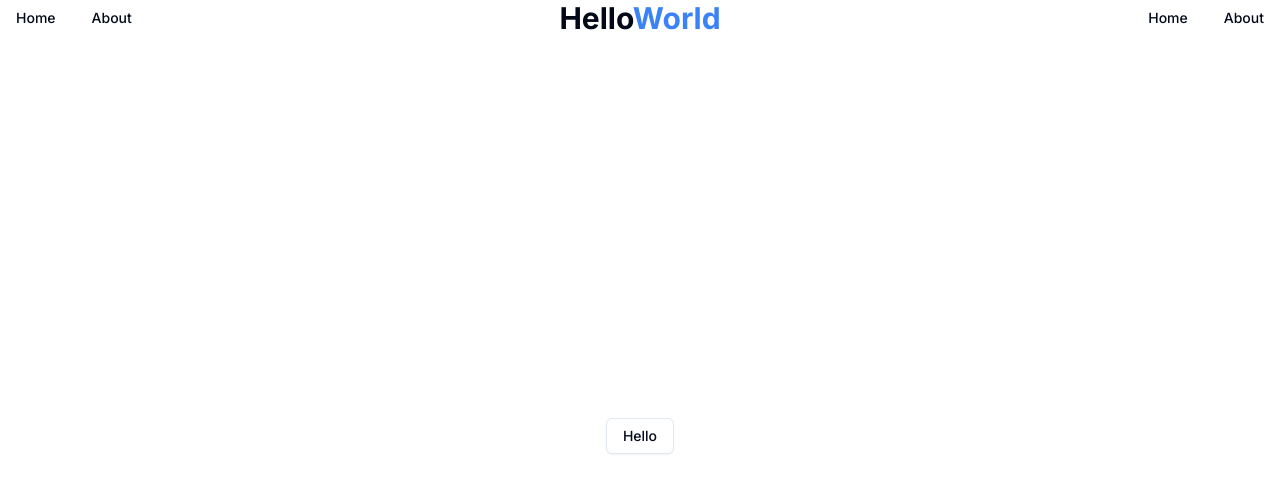
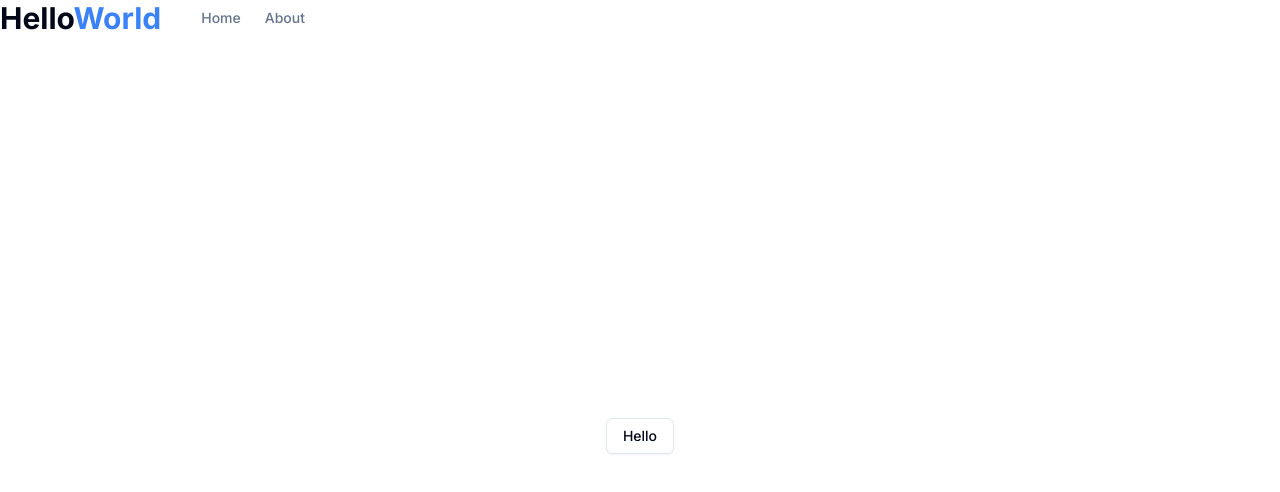
Before and after one commit to leonetti/shadcn-nextjs-portfolio, a Next.js app: page / in a window 1280 px wide. Shown: the top 492 px of the page. Built offline with nearby package versions, Linux system fonts and the light colour scheme.

Commit message:
feat: Added basic-header

```diff
--- a/src/app/layout.tsx
+++ b/src/app/layout.tsx
@@ -1,6 +1,6 @@
 import type { Metadata } from 'next';
 import { Inter } from 'next/font/google';
-import Header from '@/components/header/header-default';
+import Header from '@/components/navigation/basic-header';
 import './globals.css';
 
 const inter = Inter({ subsets: ['latin'] });
--- /dev/null
+++ b/src/components/navigation/basic-header.tsx
@@ -0,0 +1,36 @@
+import * as React from 'react';
+import Link from 'next/link';
+
+import { siteConfig } from '@/config/site';
+
+const SiteLogo = () => {
+  return (
+    <Link href="/" className="text-3xl font-bold">
+      Hello<span className="text-blue-500">World</span>
+    </Link>
+  );
+};
+
+const Header = () => {
+  return (
+    <div className="flex gap-6 md:gap-10">
+      <SiteLogo />
+      <nav className="flex gap-6">
+        {siteConfig.navItems.map(
+          (item, index) =>
+            item.href && (
+              <Link
+                key={`${item.href}-${index}`}
+                href={item.href}
+                className="flex items-center text-sm font-medium text-muted-foreground"
+              >
+                {item.label}
+              </Link>
+            )
+        )}
+      </nav>
+    </div>
+  );
+};
+
+export default Header;
```
Also changed, not shown: src/components/navigation/default-header.tsx (renamed from src/components/header/header-default.tsx), src/components/navigation/dropdown-header.tsx (renamed from src/components/header/dropdown-header.tsx).
